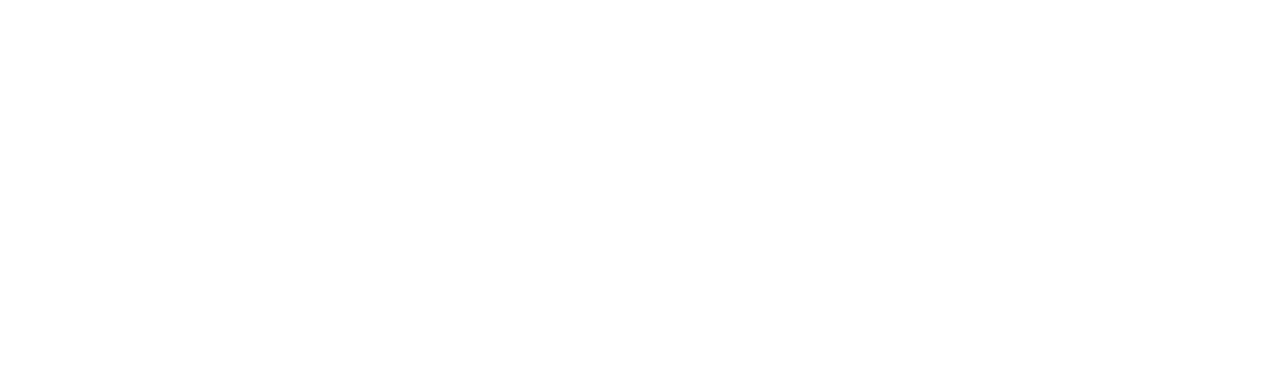
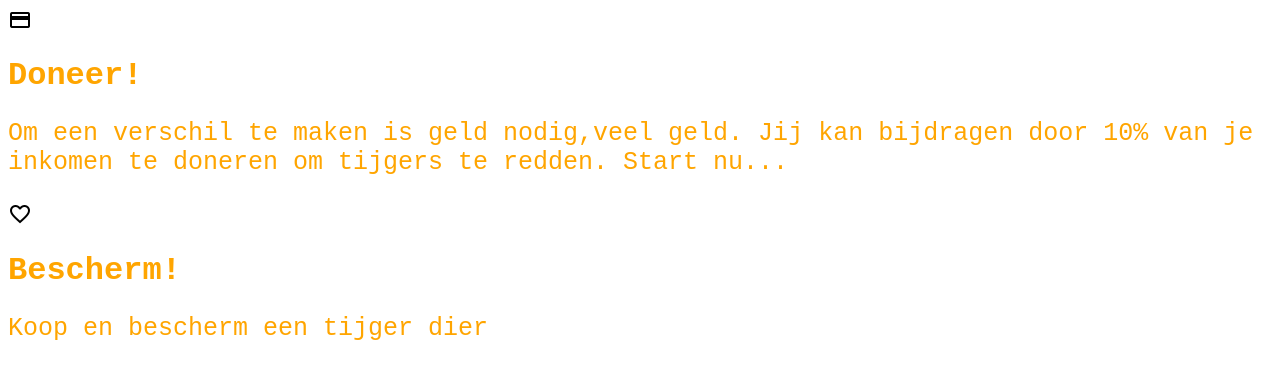
Before and after one commit to FinnDressel/HTML-CSS, a plain HTML site: page sectie 5 tweede opdracht/index.html in a window 1280 px wide. Drawn offline with Linux system fonts and the light colour scheme.

Commit message:
first commit

```diff
--- a/sectie 5 tweede opdracht/index.html
+++ b/sectie 5 tweede opdracht/index.html
@@ -8,6 +8,17 @@
 </head>
 
 <body>
+<div class="rechts">
+<img src="IMG/pinpas.png">
+<h1>Doneer!</h1>
+<p>Om een verschil te maken is geld nodig,veel geld. Jij kan bijdragen door 10% van je inkomen te doneren om tijgers te redden. Start nu...</p>
+</div>
+
+<div class="links">
+<img src="IMG/hartje.png">
+<h1> Bescherm!</h1>
+<p> Koop en bescherm een tijger dier</p>
+</div>
 
 
 </body>
--- a/sectie 5 tweede opdracht/style.css
+++ b/sectie 5 tweede opdracht/style.css
@@ -0,0 +1,9 @@
+p{
+    font-size: 25px;
+    font-family: 'Roboto Mono', monospace;
+    color: orange;
+}
+h1{
+    font-family: 'Roboto Mono', monospace;
+    color: orange;
+}
```
Also changed, not shown: sectie 5 tweede opdracht/IMG/hartje.png (added), sectie 5 tweede opdracht/IMG/pinpas.png (renamed from sectie 5 tweede opdracht/IMG/outline_payment_black_24dp.png).
